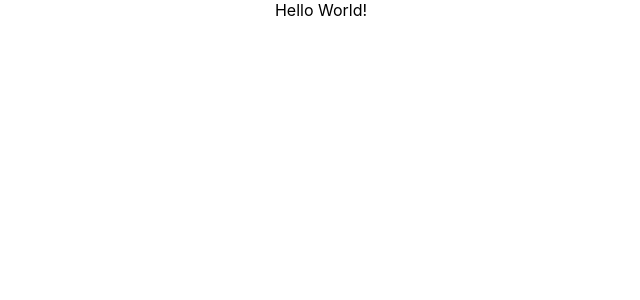
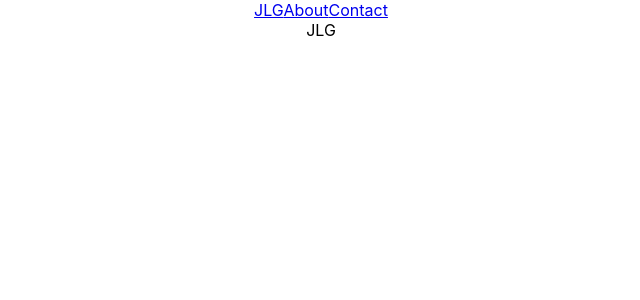
Before and after one commit to johnxgaehner/personal-react-website, a React (Create React App) app: page / in a window 1280 px wide. Shown: the top 300 px of the page, without its empty margins (319-959 px from the left). Built offline with nearby package versions, Linux system fonts and the light colour scheme.

Commit message:
Add basic navigation + switch including routes

```diff
--- a/src/App.js
+++ b/src/App.js
@@ -1,7 +1,27 @@
 import "./App.css";
+import { Switch, Route, NavLink } from "react-router-dom";
 
 function App() {
-  return <div className="App">Hello World!</div>;
+  return (
+    <div className="App">
+      <header>
+        <nav>
+          <NavLink exact to="/">
+            JLG
+          </NavLink>
+          <NavLink to="/about">About</NavLink>
+          <NavLink to="/contact">Contact</NavLink>
+        </nav>
+      </header>
+      <main>
+        <Switch>
+          <Route path="/about">About</Route>
+          <Route path="/contact">Contact</Route>
+          <Route path="/">JLG</Route>
+        </Switch>
+      </main>
+    </div>
+  );
 }
 
 export default App;
```
